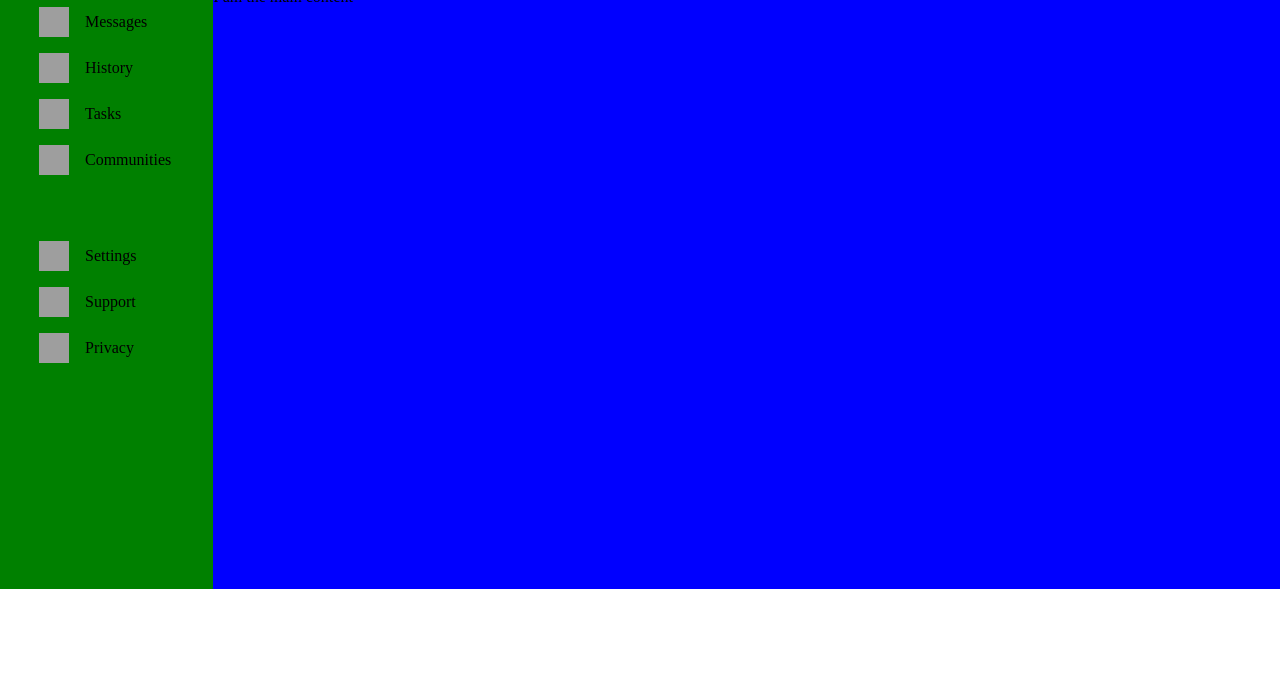
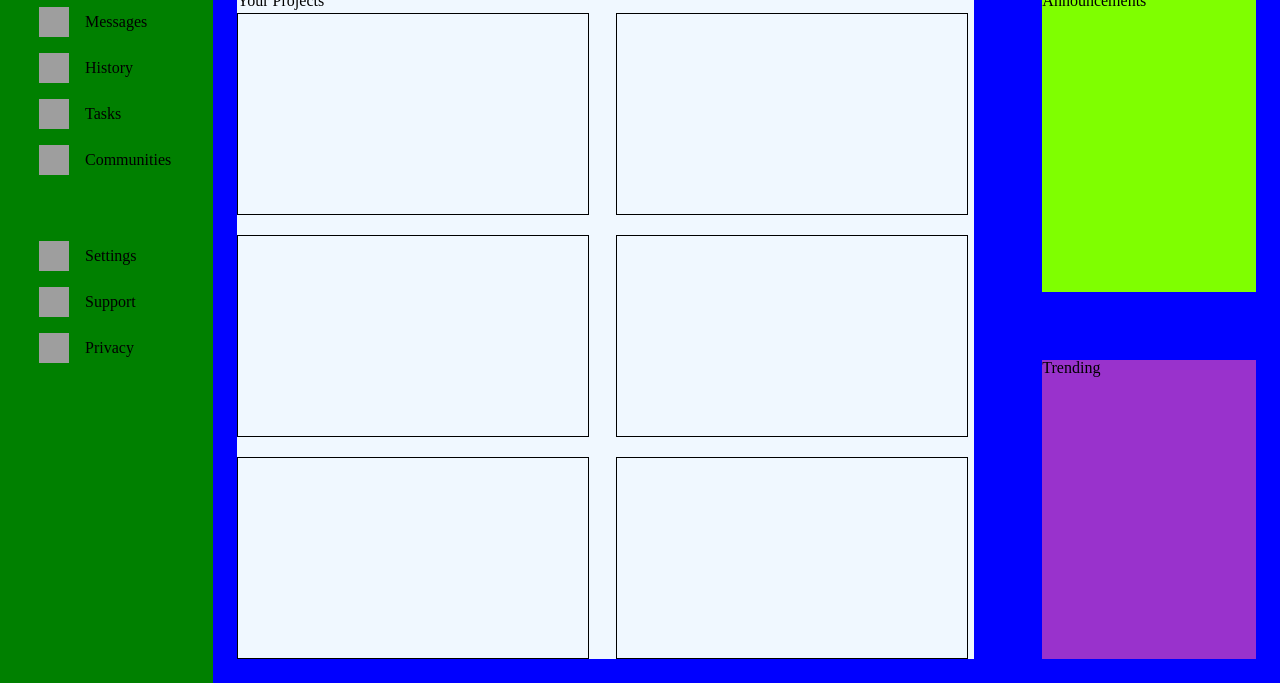
Before and after one commit to bofmar/admin-dashboard, a plain HTML site: page index.html in a window 1280 px wide. Shown: the part 211-894 px from the top of the page. Before the commit the page ends 800 px from the top, so only its background shows below. Drawn offline with Linux system fonts and the light colour scheme; grey boxes are pictures that could not be loaded.

Commit message:
Add basic layout for the projects section

```diff
--- a/index.html
+++ b/index.html
@@ -84,6 +84,22 @@
         </ul>
       </div>
     </aside>
-    <main>I am the main content</main>
+    <main>
+      <div class="projects">
+        <h3>Your Projects</h3>
+        <div class="card-wrap"></div>
+        <div class="card-wrap"></div>
+        <div class="card-wrap"></div>
+        <div class="card-wrap"></div>
+        <div class="card-wrap"></div>
+        <div class="card-wrap"></div>
+      </div>
+      <div class="announcements">
+        <h3>Announcements</h3>
+      </div>
+      <div class="trending">
+        <h3>Trending</h3>
+      </div>
+    </main>
 </body>
 </html>
--- a/styles/style.css
+++ b/styles/style.css
@@ -140,4 +140,45 @@ aside .logo{
 main{
   background-color: blue;
   grid-area: main;
+  display: grid;
+  grid-template-columns: 3fr 1fr;
+  grid-template-rows: 1fr 1fr;
+  grid-template-areas:
+    "projects announcements"
+    "projects trending";
+  gap: 20px;
 }
+
+.projects{
+  background-color: aliceblue;
+  grid-area: projects;
+  display: grid;
+  grid-template-columns: repeat(auto-fit, minmax(350px, 1fr));
+  grid-template-rows: auto 1fr 1fr;
+  grid-auto-rows: 1fr;
+  gap: 20px;
+  margin: 1.5rem;
+}
+
+.projects h3{
+  grid-column: 1 / -1;
+  margin-bottom: -1.5rem;
+}
+
+.card-wrap{
+  width: 350px;
+  height: 200px;
+  border: 1px solid black;
+}
+
+.announcements{
+  background-color: chartreuse;
+  grid-area: announcements;
+  margin: 1.5rem;
+}
+
+.trending{
+  background-color: darkorchid;
+  grid-area: trending;
+  margin: 1.5rem;
+}
```
